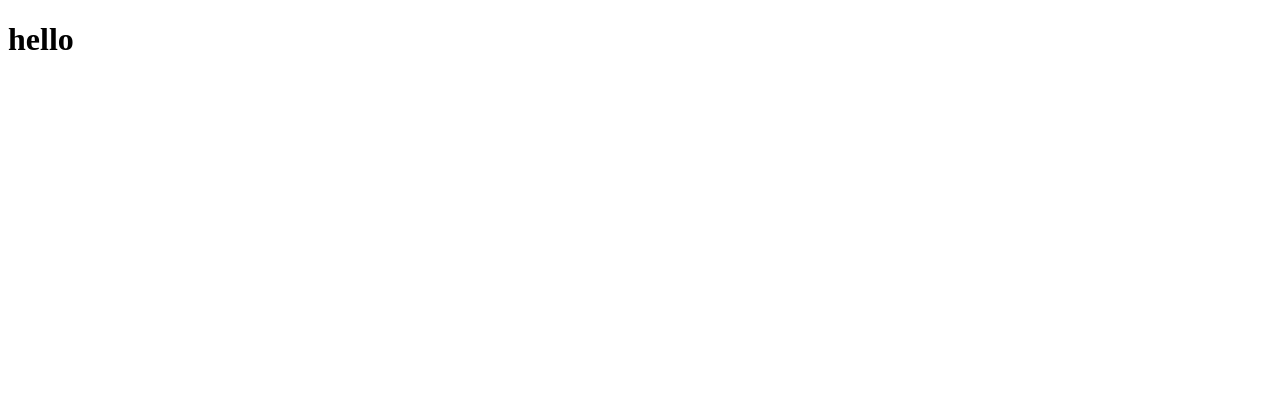
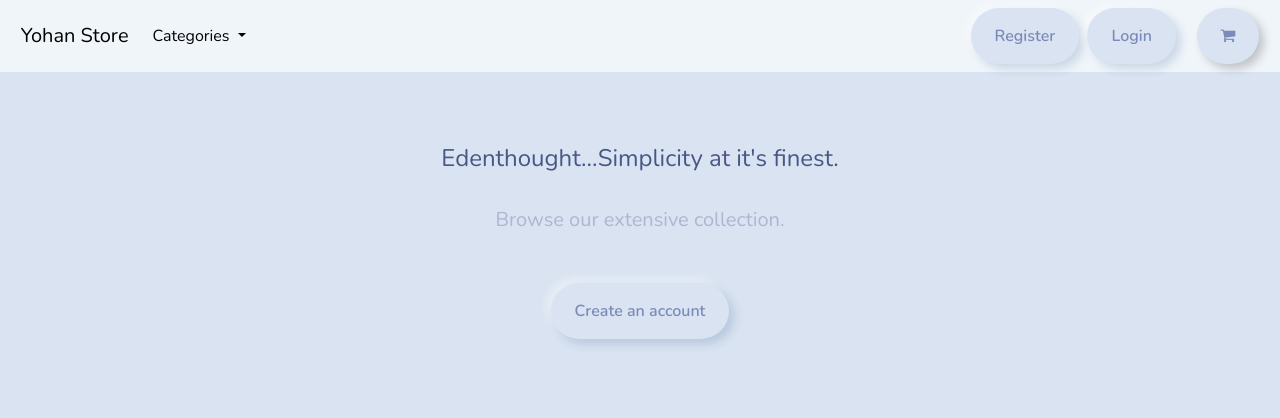
Before and after one commit to ramyo564/Ecommerce_Django4, a Django app: page / in a window 1280 px wide. Before the commit the part shown is almost empty. Shown: the top 418 px of the page. Run offline with Django 4.2, Linux system fonts and the light colour scheme.

Commit message:
navbar 수정

```diff
--- a/ecommerce/store/templates/store/base.html
+++ b/ecommerce/store/templates/store/base.html
@@ -34,15 +34,15 @@
 
     </head>
 
-    <title> Edenthought </title>
+    <title> Yohan Store </title>
 
 
-    <nav class="navbar navbar-expand-lg bg-primary justify-content-center">
+    <nav class="navbar navbar-expand-lg navbar-light bg-light">
 
 
-        <a class="navbar-brand main-heading text-white" href="{% url 'store' %}">
+        <a class="navbar-brand main-heading text-black" href="{% url 'store' %}">
 
-        &nbsp; &nbsp; Edenthought
+        &nbsp; &nbsp; Yohan Store
 
         </a>
 
@@ -67,7 +67,7 @@
 
                 <li class="nav-item dropdown">
 
-                    <a class="nav-link dropdown-toggle text-white" href="#" id="navbarDropdown" role="button"
+                    <a class="nav-link dropdown-toggle text-black" href="#" id="navbarDropdown" role="button"
                     data-bs-toggle="dropdown" aria-expanded="false">
 
                         Categories
@@ -101,14 +101,14 @@
 
                 <li class="nav-item">
 
-                    <a class="btn btn-alert navbar-btn text-white" type="button"  href="/"> Register </a>
+                    <a class="btn btn-alert navbar-btn " type="button"  href="/"> Register </a>
 
                 </li>
-
+                &nbsp;&nbsp;
 
                 <li class="nav-item">
 
-                    <a class="btn btn-alert navbar-btn text-white" type="button"  href="/"> Login </a>
+                    <a class="btn btn-alert navbar-btn " type="button"  href="/"> Login </a>
 
                 </li>
 
--- a/ecommerce/store/templates/store/store.html
+++ b/ecommerce/store/templates/store/store.html
@@ -1,12 +1,46 @@
-<!DOCTYPE html>
-<html lang="en">
-<head>
-    <meta charset="UTF-8">
-    <meta http-equiv="X-UA-Compatible" content="IE=edge">
-    <meta name="viewport" content="width=device-width, initial-scale=1.0">
-    <title>Document</title>
-</head>
-<body>
-    <h1>hello</h1>
-</body>
-</html>
+
+{% extends "./base.html" %}
+
+{% load static %}
+
+
+{% block content %}
+
+
+    <!-- Introduction section -->
+
+    <section class="py-4 text-center container">
+
+        <div class="row py-lg-5">
+
+            <div class="col-lg-6 col-md-8 mx-auto">
+
+
+                <h4> Edenthought...Simplicity at it's finest. </h4>
+
+
+                <br>
+
+
+                <p class="lead text-muted">
+
+                Browse our extensive collection.
+
+                </p>
+
+
+                <br>
+
+                <a href="#" class="btn btn-primary my-2"> Create an account </a>
+
+
+            </div>
+
+        </div>
+
+
+    </section>
+
+
+
+{% endblock %}
```
